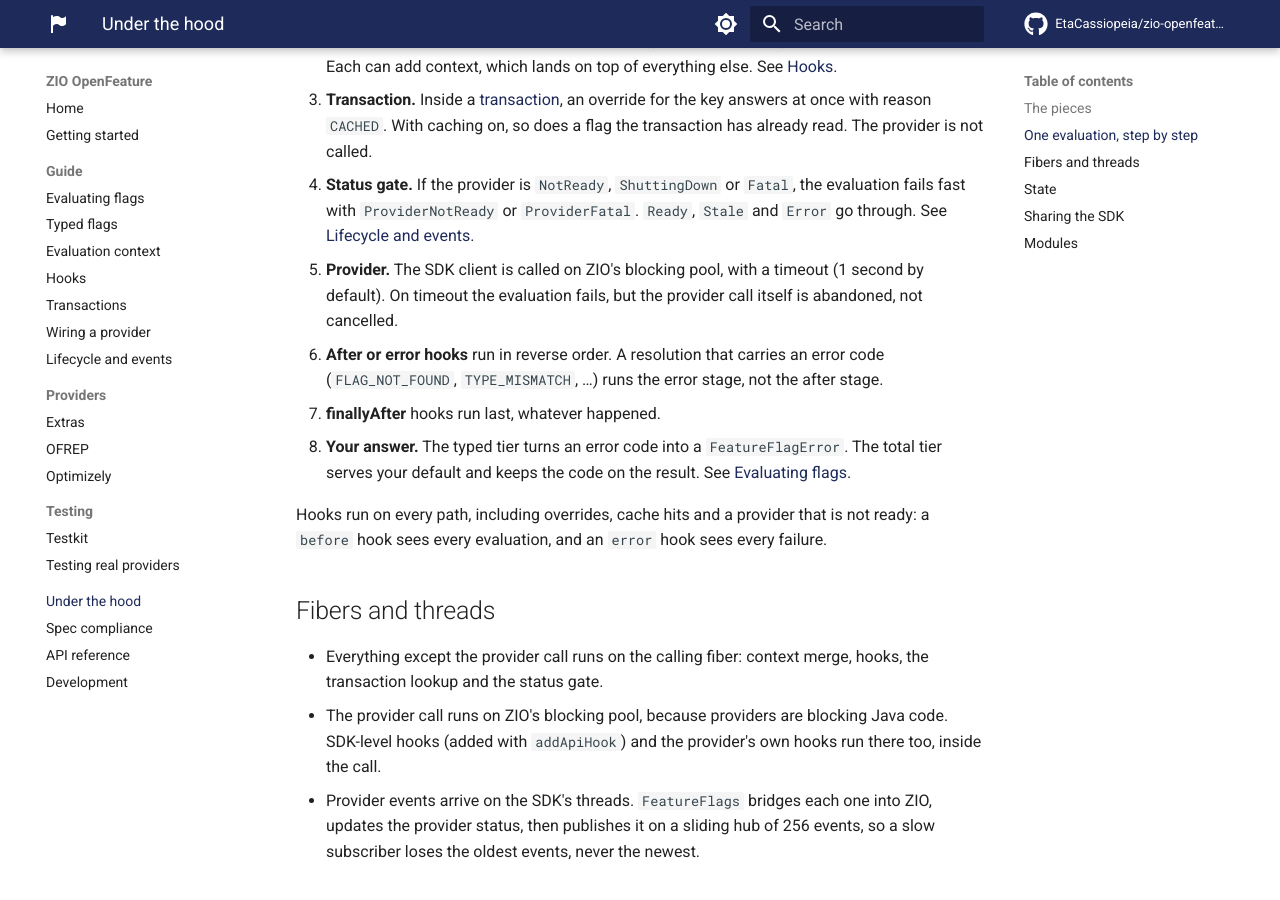
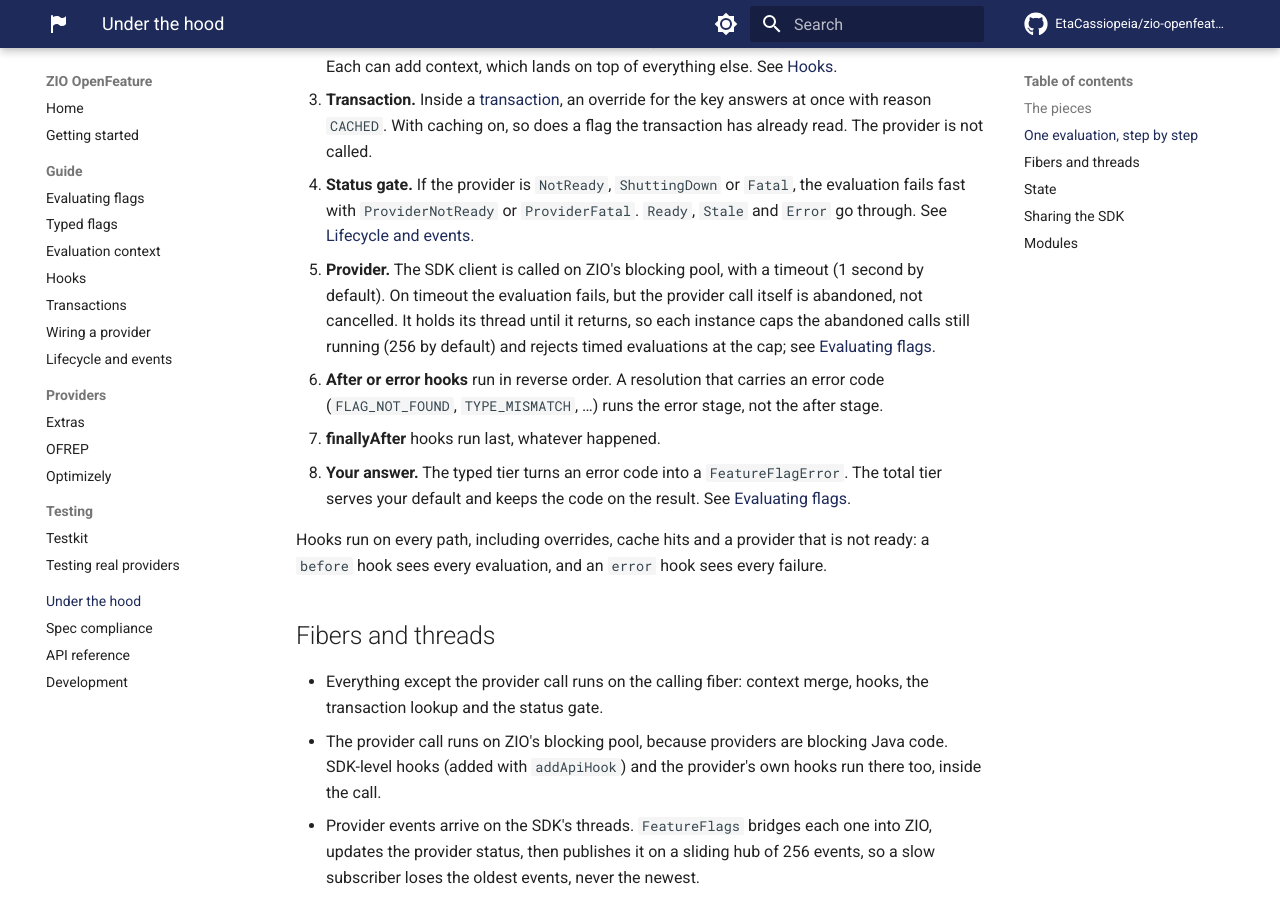
Before and after one commit to EtaCassiopeia/zio-openfeature, an MkDocs documentation site: the page built from docs/architecture.md, in a window 1280 px wide and 900 px high, scrolled down 1821 px. Built offline with MkDocs 1.6.1 and Material for MkDocs 9.7.7, drawn with Linux system fonts in a browser that asks for light colours; comment, search, counter and statistics services are not loaded.

Commit message:
Cap abandoned provider calls per FeatureFlags instance (#522)
* Cap abandoned provider calls per FeatureFlags instance

* Move the #437 changelog entry clear of concurrent ones

```diff
--- a/docs/architecture.md
+++ b/docs/architecture.md
@@ -35,7 +35,9 @@ ours, its event handlers become `onProviderReady`, `onConfigurationChanged` and
    `ProviderNotReady` or `ProviderFatal`. `Ready`, `Stale` and `Error` go through. See
    [Lifecycle and events](lifecycle.md).
 5. **Provider.** The SDK client is called on ZIO's blocking pool, with a timeout (1 second by default). On timeout the
-   evaluation fails, but the provider call itself is abandoned, not cancelled.
+   evaluation fails, but the provider call itself is abandoned, not cancelled. It holds its thread until it returns, so
+   each instance caps the abandoned calls still running (256 by default) and rejects timed evaluations at the cap; see
+   [Evaluating flags](evaluating.md).
 6. **After or error hooks** run in reverse order. A resolution that carries an error code (`FLAG_NOT_FOUND`,
    `TYPE_MISMATCH`, …) runs the error stage, not the after stage.
 7. **finallyAfter** hooks run last, whatever happened.
```
Also changed, not shown: CHANGELOG.md (+15 -0 lines), docs/evaluating.md (+11 -0 lines), docs/providers.md (+2 -1 lines), 8 other files.
